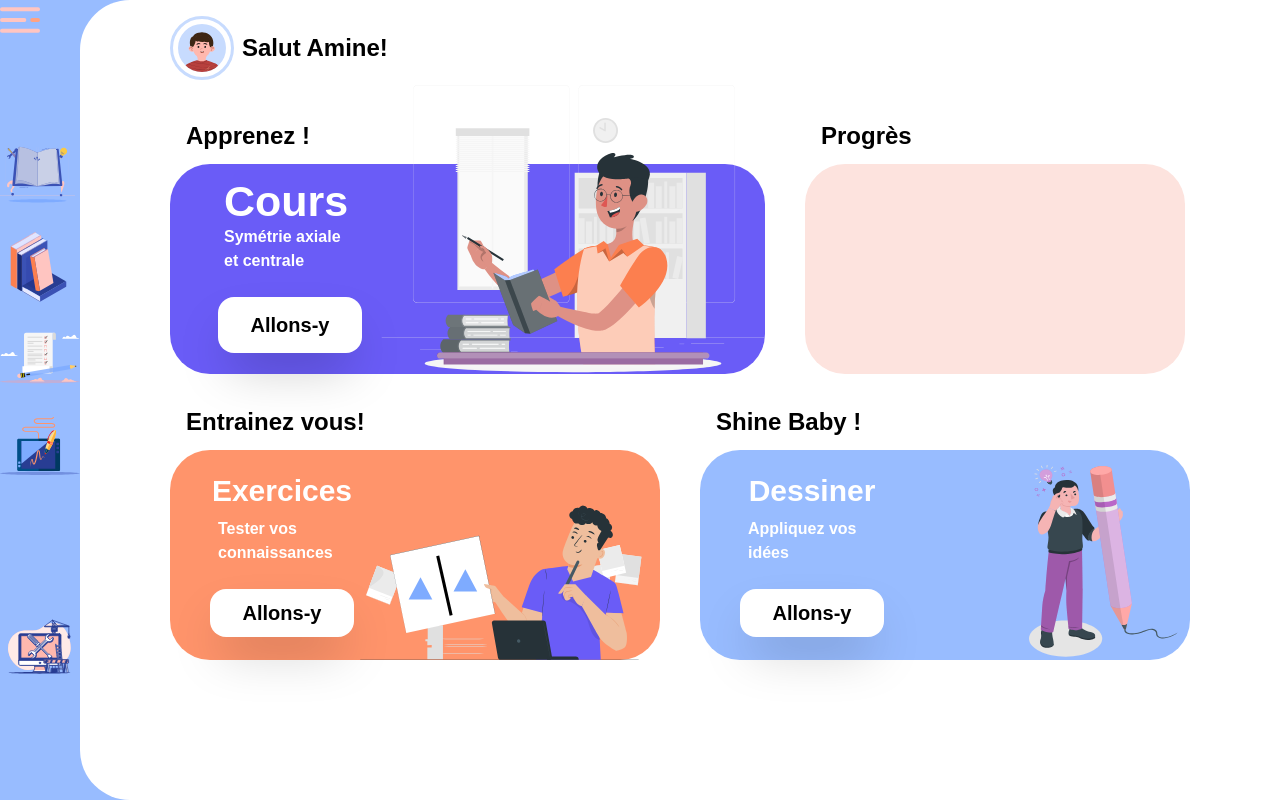
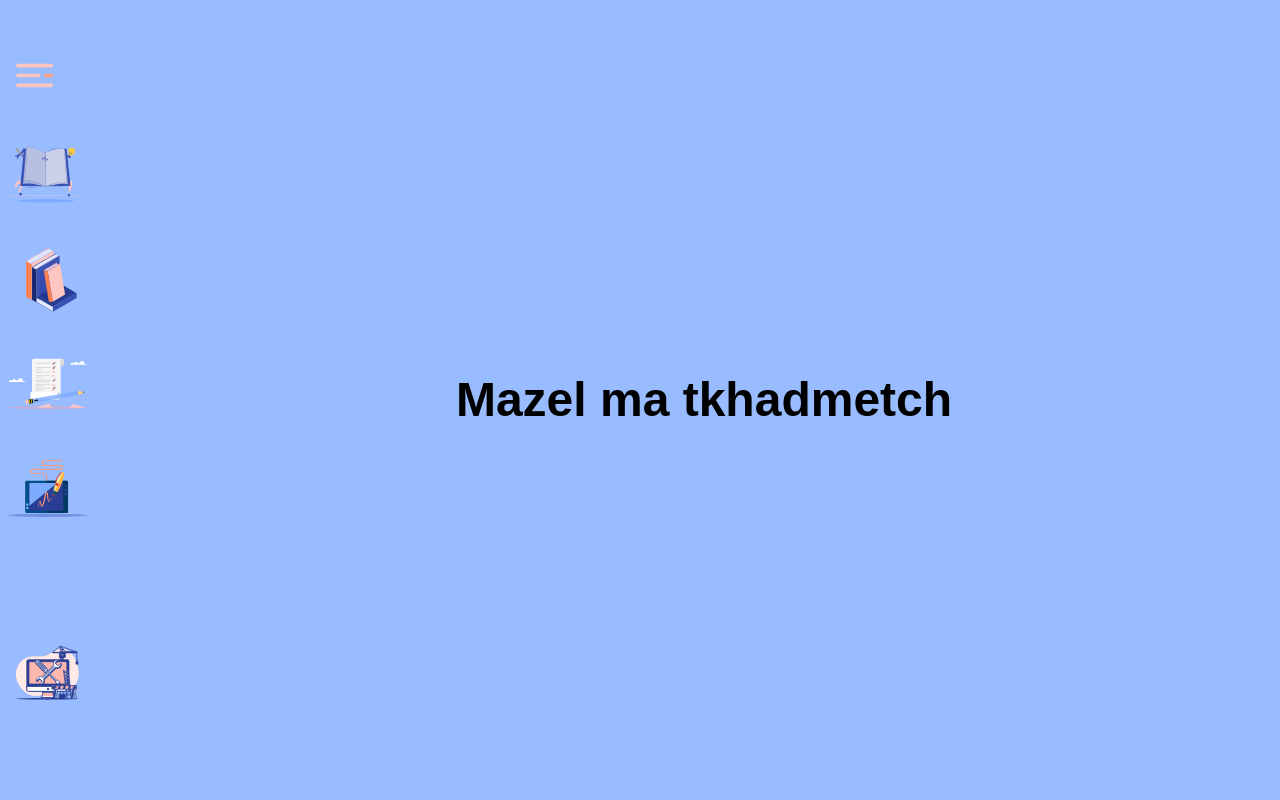
Before and after one commit to Abdelalim03/Projet2CP, a React (Create React App) app: page /Nopage in a window 1280 px wide. Built offline with nearby package versions, Linux system fonts and the light colour scheme; the HTML template or start-up script is replaced by a standard one; a web font is replaced by a local one.

Commit message:
SideBar Completed

```diff
--- a/src/App.js
+++ b/src/App.js
@@ -8,12 +8,24 @@ import SideBar from "./Components/SideBar";
 
 function App() {
   return (
-    <div>
-      <SideBar />
-      <Menu />
+    <div className="bg-symapp-blue-light-second">
+      <main>
+      <Router>
+        <div className="flex">
+        <SideBar />
+          <Routes>
+            <Route path="/" element={ <Menu/>} />
+            <Route path="/Nopage" element={ <NoPage />} />
+
+          </Routes>
+        </div>
+
+        </Router>
+      </main>
       {/* <SideBar/> */}
       {/* <Nom/> */}
-
+      {/* <EtesVous /> */}
+      {/* <Landing /> */}
       {/* <Router>
       <Routes>
         <Route path="/" >
--- a/src/Components/SideBar.js
+++ b/src/Components/SideBar.js
@@ -1,33 +1,157 @@
-import React from "react";
+import React, { useState } from "react";
+import { Link, Route } from "react-router-dom";
 
 export default function SideBar() {
+  const [isOpen, setSideBar] = useState(false);
+  const showSidebar = () => setSideBar(!isOpen);
   return (
-    <div className="  fixed h-screen w-72 bg-symapp-blue-light-second -z-10">
+    <div>
+      <div
+        className={`${
+          isOpen ? "lg:w-72 md:w-40" : "lg:w-32 md:w-20"
+        }  h-screen w-96 bg-symapp-blue-light-second ease-out duration-700 `}
+      >
+        <button onClick={showSidebar}>
+          <div className="absolute lg:ml-4 lg:mt-10 md:ml-2 md:mt-4">
+            <>
+              {isOpen ? (
                 <img
-        className="lg:h-10 lg:w-10 md:h-7 md:w-7"
+                  className=" lg:h-5 lg:w-[37px] md:h-4 md:w-7 lg:mr-2"
+                  src="/SideBar/Xicon.svg"
+                />
+              ) : (
+                <img
+                  className=" lg:h-[37px] lg:w-[37px] md:h-7 md:w-7 "
                   src="/SideBar/ToggleIcon.svg"
                 />
-      <div className="flex flex-col lg:gap- md:gap-4 md:mt-14 lg:mt-24">
+              )}
+            </>
+          </div>
+        </button>
+
+        <div className=" flex flex-col  md:gap-4 md:mt-16 lg:mt-28  ">
+          <nav>
+            <ul className={`flex flex-col  gap-6  `}>
+              <li>
+                <Link
+                  to="#"
+                  className="flex items-center hover:bg-symapp-pink  "
+                >
                   <img
-          className="lg:h-20 lg:w-[75px] md:h-16 md:w-16"
+                    className="lg:h-20 lg:w-[75px] md:h-16 md:w-16 lg:ml-2"
                     src="/SideBar/MenuIcon.svg"
                   />
+                  <>
+                    {!isOpen ? (
+                      <> </>
+                    ) : (
+                      <span
+                        className=" md:text-[13px] lg:text-[18px] text-white tracking-wide lg:ml-9 md:ml-1"
+                        onClick={showSidebar}
+                      >
+                        Menu
+                      </span>
+                    )}
+                  </>
+                </Link>
+              </li>
+
+              <li>
+                <Link
+                  to="#"
+                  className="flex items-center hover:bg-symapp-pink  "
+                >
                   <img
-          className="lg:h-[70px] lg:w-[75px] md:h-14 md:w-16"
+                    className="lg:h-20 lg:w-[65px] md:h-16 md:w-14 lg:ml-3 md:pl-3"
                     src="/SideBar/CoursIcon.svg"
                   />
+                  <>
+                    {!isOpen ? (
+                      <> </>
+                    ) : (
+                      <span
+                        className=" md:text-[13px] lg:text-[18px] text-white tracking-wide lg:ml-11 md:ml-3"
+                        onClick={showSidebar}
+                      >
+                        Cours
+                      </span>
+                    )}
+                  </>
+                </Link>
+              </li>
+
+              <li>
+                <Link
+                  to="#"
+                  className="flex items-center hover:bg-symapp-pink    "
+                >
                   <img
-          className="lg:h-20 lg:w-20 md:h-16 md:w-16"
+                    className="lg:h-20 lg:w-20 md:h-16 md:w-16 lg:ml-2"
                     src="/SideBar/ExoIcon.svg"
                   />
+                  <>
+                    {!isOpen ? (
+                      <> </>
+                    ) : (
+                      <span
+                        className=" md:text-[13px] lg:text-[18px] text-white tracking-wide lg:ml-8 md:ml-1"
+                        onClick={showSidebar}
+                      >
+                        Exercices
+                      </span>
+                    )}
+                  </>
+                </Link>
+              </li>
+              <li>
+                <Link
+                  to="#"
+                  className="flex items-center hover:bg-symapp-pink   "
+                >
                   <img
-          className="lg:h-16 lg:w-20 md:h-16 md:w-16"
+                    className="lg:h-20 lg:w-20 md:h-16 md:w-16 lg:ml-2 "
                     src="/SideBar/OutilLibreIcon.svg"
                   />
+                  <>
+                    {!isOpen ? (
+                      <> </>
+                    ) : (
+                      <span
+                        className=" md:text-[13px] lg:text-[18px] relative mt-6 text-white tracking-wide lg:ml-8 md:ml-1 whitespace-nowrap"
+                        onClick={showSidebar}
+                      >
+                        Mode libre
+                      </span>
+                    )}
+                  </>
+                </Link>
+              </li>
+              <li className="lg:mt-20">
+                <Link
+                  to="#"
+                  className="flex items-center hover:bg-symapp-pink   "
+                >
                   <img
-          className=" relative md:mt-10 lg:mt-28 lg:h-20 lg:w-20 md:h-16 md:w-16"
+                    className=" lg:h-[80px] lg:w-20 md:h-16 md:w-16 lg:ml-2"
                     src="/SideBar/ParametreIcon.svg"
                   />
+                  <>
+                    {!isOpen ? (
+                      <> </>
+                    ) : (
+                      <span
+                        className=" md:text-[13px] lg:text-[18px] text-white tracking-wide lg:ml-8 mt-3 md:ml-1"
+                        onClick={showSidebar}
+                      >
+                        Parametres
+                      </span>
+                    )}
+                  </>
+                </Link>
+              </li>
+            </ul>
+          </nav>
+        </div>
       </div>
     </div>
   );
--- a/src/index.css
+++ b/src/index.css
@@ -21,3 +21,9 @@ code {
 @tailwind base;
 @tailwind components;
 @tailwind utilities;
+
+@layer components {
+  .symapp-container {
+    @apply  md:pl-[20px] lg:pl-[90px] pt-4 flex flex-col lg:gap-10 md:gap-2 lg:rounded-l-[50px] md:rounded-l-[30px] bg-white h-screen w-screen z-10
+  }
+}
--- a/src/pages/Menu/Menu.js
+++ b/src/pages/Menu/Menu.js
@@ -5,8 +5,8 @@ export default function Menu() {
   return (
     // <div className=" bg-symapp-blue-light-second">
 
-    <div className=" md:pl-[20px] md:ml-16 lg:ml-20 lg:pl-[90px] pt-4 flex flex-col lg:gap-10 md:gap-2 lg:rounded-[50px] md:rounded-[30px] bg-white h-screen ">
-      <div className="flex items-center lg:gap-2 gap-1">
+    <div className=" symapp-container  ">
+      <div className="flex items-center lg:gap-2 gap-1 ">
         <div className=" flex justify-center items-center rounded-full lg:h-16 lg:w-16 md:h-12 md:w-12 lg:border-[3.5px] md:border-2 border-symapp-blue-light">
           <img
             className="rounded-full bg-symapp-blue-light lg:h-12 md:h-10 md:w-10 lg:w-12 pt-2 "
@@ -60,12 +60,12 @@ export default function Menu() {
             imageProps="lg:h-40 lg:w-72 lg:mr-9 lg:mt-14 md:h-36 md:w-48 md:mr-12 md:mt-10 "
           />
           <CustomCard
-            bgcolor="bg-symapp-blue-light-second"
-            messageMotivant="Shine Baby !"
+            bgcolor="bg-symapp-blue-light-second "
+            messageMotivant="Amusez vous!"
             mainContent="Dessiner"
             contentDescription="Appliquez vos idées"
             Image="menu/ImageDessiner.svg"
-            imageProps=" mt-3 mr-3 lg:h-48 md:h-32    "
+            imageProps=" mt-3 mr-3 lg:h-48 md:h-32 "
           />
         </div>
       </div>
--- a/tailwind.config.js
+++ b/tailwind.config.js
@@ -8,6 +8,7 @@ module.exports = {
         "symapp-orange": "#FF946B",
         "symapp-blue-light-second": "#98BCFF",
         "symapp-pink-light": "#FDE3DE",
+        "symapp-pink": "#FFC5C1",
       },
     },
   },
```
Also changed, not shown: public/electron.js (+21 -23 lines). Lines whose indentation alone changed are shown as unchanged.
